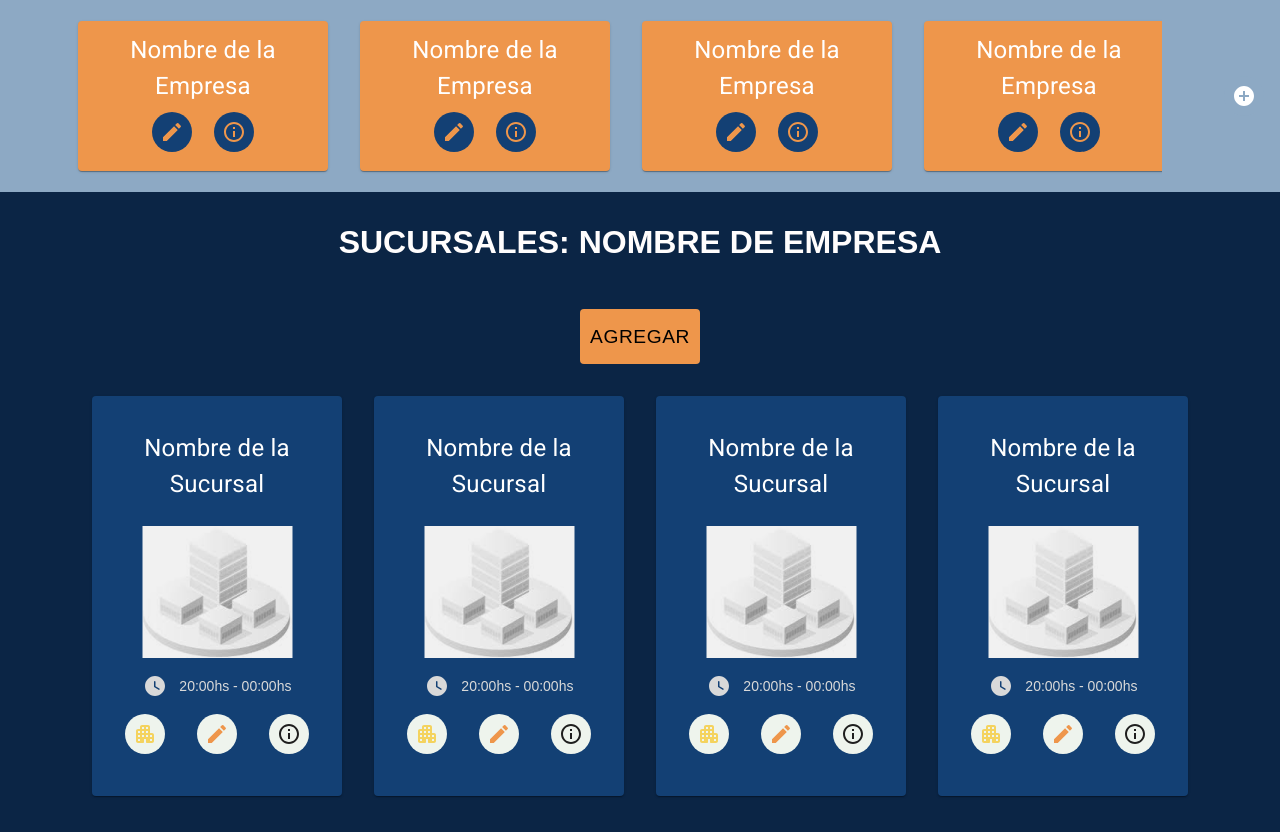
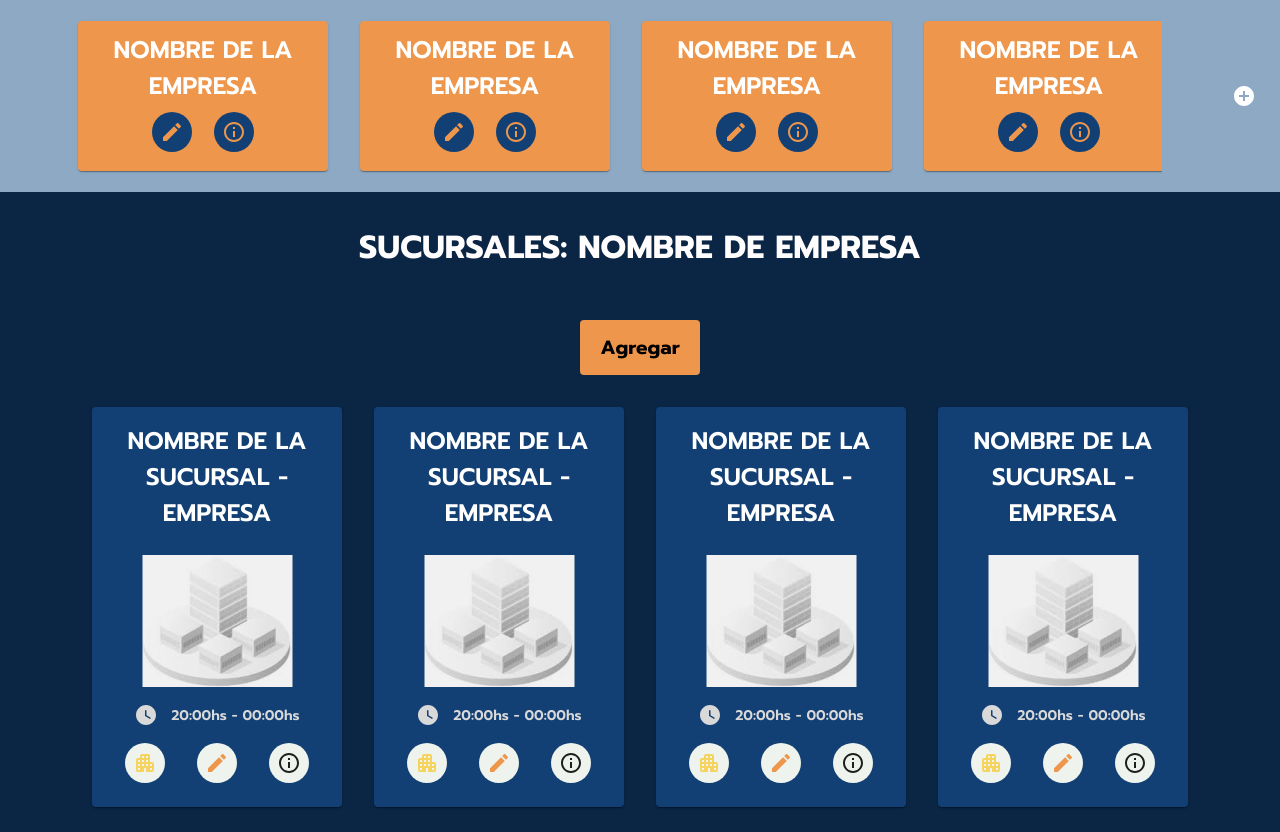
Before and after one commit to JeronimoCortez/ProyectoFinalProg3, a React (Vite) app in the folder vite-project/: page / in a window 1280 px wide. Built offline with nearby package versions, Linux system fonts and the light colour scheme.

Commit message:
Estilo Globales

```diff
--- a/vite-project/index.html
+++ b/vite-project/index.html
@@ -1,23 +1,27 @@
 <!DOCTYPE html>
 <html lang="en">
-
   <head>
     <meta charset="UTF-8" />
     <link rel="icon" type="image/svg+xml" href="/vite.svg" />
     <meta name="viewport" content="width=device-width, initial-scale=1.0" />
     <!-- GOOGLE ICONS -->
-  <link href="https://fonts.googleapis.com/icon?family=Material+Icons" rel="stylesheet" />
+    <link
+      href="https://fonts.googleapis.com/icon?family=Material+Icons"
+      rel="stylesheet"
+    />
 
     <!-- GOOGLE FONTS -->
     <link rel="preconnect" href="https://fonts.googleapis.com" />
     <link rel="preconnect" href="https://fonts.gstatic.com" crossorigin />
-  <link rel="stylesheet" href="https://fonts.googleapis.com/css2?family=Roboto:wght@300;400;500;700&display=swap" />
-  <title>Vite + React + TS</title>
+    <link
+      href="https://fonts.googleapis.com/css2?family=Prompt:wght@600;700&display=swap"
+      rel="stylesheet"
+    />
+    <title></title>
   </head>
 
   <body>
     <div id="root"></div>
     <script type="module" src="/src/main.tsx"></script>
   </body>
-
 </html>
--- a/vite-project/src/Components/screens/Home/Home.tsx
+++ b/vite-project/src/Components/screens/Home/Home.tsx
@@ -3,8 +3,19 @@ import { CardBranch } from "../../ui/CardBranch/CardBranch";
 import { CardCompany } from "../../ui/CardCompany/CardCompany";
 import styles from "./Home.module.css";
 import { AddButton } from "../../ui/AddButton/AddButton";
+import { createTheme, ThemeProvider } from "@mui/material/styles";
+import CssBaseline from "@mui/material/CssBaseline";
+
+const theme = createTheme({
+  typography: {
+    fontFamily: "Prompt, sans-serif",
+  },
+});
+
 export const Home = () => {
   return (
+    <ThemeProvider theme={theme}>
+      <CssBaseline />
       <>
         <Box
           component="section"
@@ -48,7 +59,6 @@ export const Home = () => {
               alignItems: "center",
               justifyContent: "center",
               padding: "2rem",
-            fontFamily: "Prompt, sans-serif",
             }}
           >
             <h1>SUCURSALES: NOMBRE DE EMPRESA</h1>
@@ -68,7 +78,8 @@ export const Home = () => {
                 height: "55px",
                 margin: "1rem",
                 fontSize: "1.2rem",
-              fontFamily: "Prompt, sans-serif",
+                fontWeight: "700",
+                textTransform: "none",
               }}
             >
               Agregar
@@ -88,5 +99,6 @@ export const Home = () => {
           </Box>
         </Box>
       </>
+    </ThemeProvider>
   );
 };
--- a/vite-project/src/Components/ui/CardBranch/CardBranch.tsx
+++ b/vite-project/src/Components/ui/CardBranch/CardBranch.tsx
@@ -32,7 +32,7 @@ export const CardBranch = () => {
             gutterBottom
             sx={{ color: "#FFFFFF", fontSize: 24, textAlign: "center" }}
           >
-            Nombre de la Sucursal
+            NOMBRE DE LA SUCURSAL - EMPRESA
           </Typography>
           <img src="../../public/assets/BranchImg.png" alt="" />
           <div className={styles.containerTime}>
--- a/vite-project/src/Components/ui/CardCompany/CardCompany.tsx
+++ b/vite-project/src/Components/ui/CardCompany/CardCompany.tsx
@@ -25,7 +25,7 @@ export const CardCompany = () => {
               textAlign: "center",
             }}
           >
-            Nombre de la Empresa
+            NOMBRE DE LA EMPRESA
           </Typography>
           <div
             style={{ display: "flex", justifyContent: "center", gap: "1.4rem" }}
```
Also changed, not shown: vite-project/src/styles/global.css (line endings or trailing spaces). Lines whose indentation alone changed are shown as unchanged.
